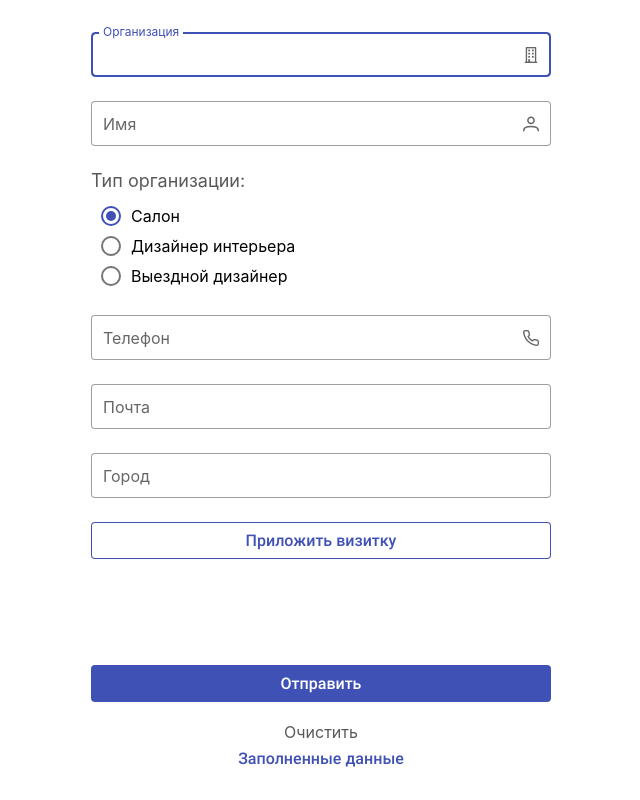
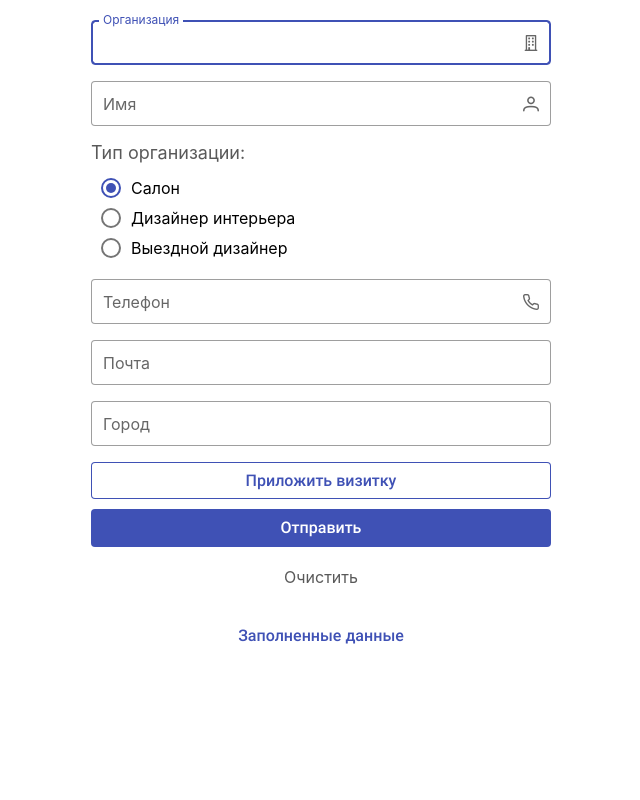
Before and after one commit to Hazard-87/neo-forms, a React (Create React App) app: page / in a window 1280 px wide. Shown: the whole page, without its empty margins (319-959 px from the left). Built offline with nearby package versions, Linux system fonts and the light colour scheme.

Commit message:
поправил верстку

```diff
--- a/src/components/AppProgressBar/AppProgressBar.module.scss
+++ b/src/components/AppProgressBar/AppProgressBar.module.scss
@@ -5,3 +5,11 @@
   left: 0;
   right: 0;
 }
+
+.wrapper {
+  position: absolute;
+  z-index: 10;
+  top: 0;
+  left: 0;
+  right: 0;
+}
--- a/src/components/AppProgressBar/AppProgressBar.tsx
+++ b/src/components/AppProgressBar/AppProgressBar.tsx
@@ -10,7 +10,7 @@ export const AppProgressBar: React.FC<AppSpinnerProps> = ({ fetching }) => {
   return (
     <>
       {fetching ? (
-        <div className="card">
+        <div className={styles.wrapper}>
           <div className={styles.progress}>
             <ProgressBar mode="indeterminate" style={{ height: '6px' }} />
           </div>
--- a/src/components/RegistrationForm/RegistrationForm.module.scss
+++ b/src/components/RegistrationForm/RegistrationForm.module.scss
@@ -6,18 +6,13 @@
 }
 
 .card {
-  margin-top: -20px;
   min-width: 450px;
   padding: 20px;
   height: calc(100% - 40px);
 }
 
-.card form {
-  margin-top: 2rem;
-}
-
 .card .field {
-  margin-bottom: 1.5rem;
+  margin-bottom: 1rem;
 }
 
 @media screen and (max-width: 960px) {
--- a/src/pages/Home.tsx
+++ b/src/pages/Home.tsx
@@ -8,7 +8,7 @@ import { Context } from '../index'
 import { AppProgressBar } from '../components/AppProgressBar/AppProgressBar'
 
 const Home = () => {
-  const { addDoc, collection, db, setDoc, doc } = useContext(Context)
+  const { db, setDoc, doc } = useContext(Context)
   const toast = useRef(null)
   const [fetching, setFetching] = React.useState<boolean>(false)
   const [photos, setPhotos] = React.useState<string[]>([])
@@ -114,7 +114,6 @@ const Home = () => {
   }
 
   return (
-    <div className={styles.page}>
     <div className={styles.content}>
       <Toast ref={toast} position="bottom-center" />
       <AppProgressBar fetching={fetching} />
@@ -128,10 +127,9 @@ const Home = () => {
         addPhoto={addPhoto}
         removePhotos={removePhotos}
       />
-        <Link to="/result">
+      <Link to="/result" className={styles.link}>
         <AppButton label="Заполненные данные" className="p-button-text" />
       </Link>
-      </div>
     </div>
   )
 }
--- a/src/styles/Home.module.scss
+++ b/src/styles/Home.module.scss
@@ -1,11 +1,6 @@
-.page {
+.content {
   margin: 0 auto;
   min-height: 100vh;
   max-width: 500px;
   position: relative;
 }
-
-.content {
-  position: absolute;
-  inset: 0;
-}
```
Lines whose indentation alone changed are shown as unchanged.
